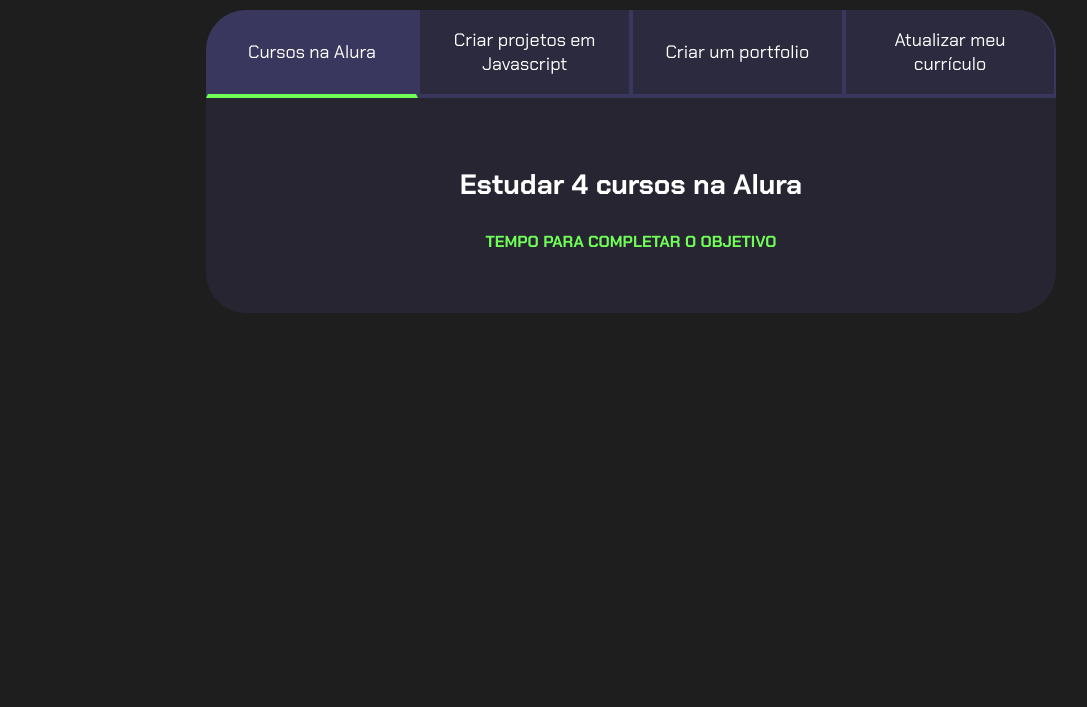
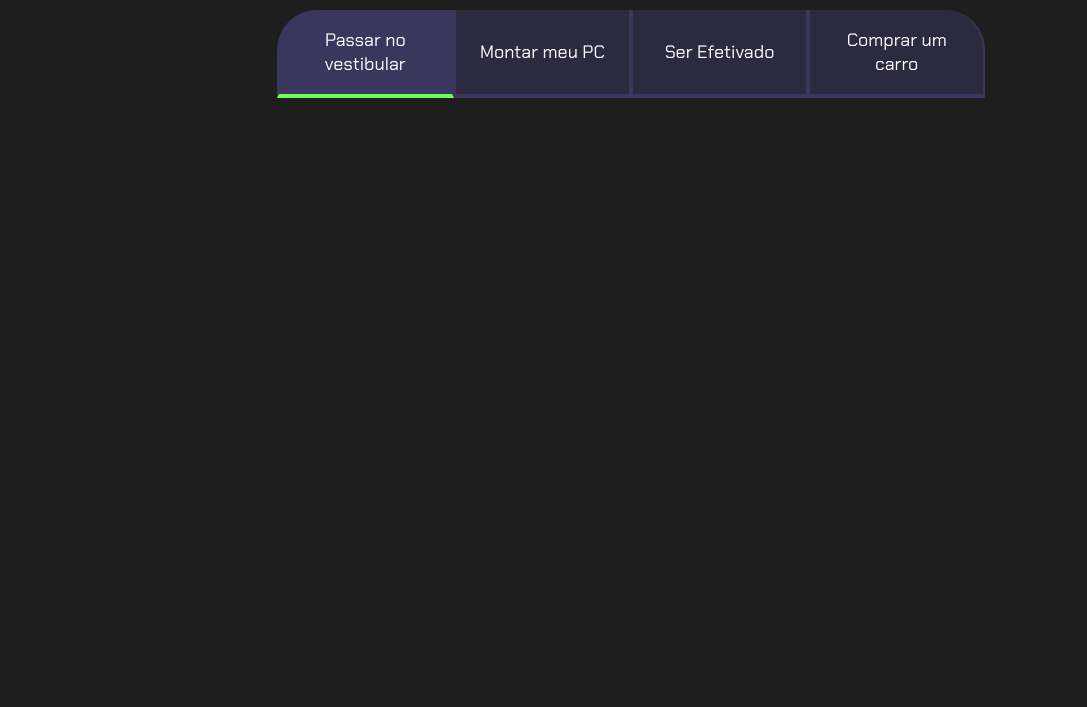
Before and after one commit to leodugais/Jovem-Tairone, a plain HTML site: page index.html in a window 1280 px wide. Shown: the part 93-800 px from the top of the page, without its empty margins (9-1096 px from the left). Drawn offline with Linux system fonts and the light colour scheme.

Commit message:
mudança2

```diff
--- a/index.html
+++ b/index.html
@@ -1,40 +1,22 @@
 <!DOCTYPE html>
 <html lang="pt-br">
+
 <head>
     <meta charset="UTF-8">
     <meta name="viewport" content="width=device-width, initial-scale=1.0">
     <title>Meus objetivos do ano</title>
     <link rel="stylesheet" href="style.css">
 </head>
+
 <body>
     <section class="conteudo-principal">
-        <h2 class="titulo-principal">Meus Objetivos do ano<span>_</span></h2>
-        <div class="conteudo">
+        <h2 class="titulo-principal">Objetivos 24k 25k<span>_</span></h2>
         <div class="botoes">
-            <button class="botao ativo">Cursos na Alura</button>
-            <button class="botao">Criar projetos em Javascript</button>
-            <button class="botao">Criar um portfolio</button>
-            <button class="botao">Atualizar meu currículo</button>
+            <button class="botao ativo">Passar no vestibular</button>
+            <button class="botao">Montar meu PC</button>
+            <button class="botao">Ser Efetivado</button>
+            <button class="botao">Comprar um carro</button>
         </div>
-        <div class="abas-textos">
-            <div class="aba-conteudo ativo">
-                <h3 class="aba-conteudo-titulo-principal">Estudar 4 cursos na Alura</h3>
-                <h4 class="aba-conteudo-titulo-secundario">Tempo para completar o objetivo</h4>
-            </div>
-            <div class="aba-conteudo">
-                <h3 class="aba-conteudo-titulo-principal">Criar 5 projetos em Javascript</h3>
-                <h4 class="aba-conteudo-titulo-secundario">Tempo para completar o objetivo</h4>
-            </div>
-            <div class="aba-conteudo">
-                <h3 class="aba-conteudo-titulo-principal">Criar um portfolio com os meus 3 melhores projetos</h3>
-                <h4 class="aba-conteudo-titulo-secundario">Tempo para completar o objetivo</h4>
-            </div>
-            <div class="aba-conteudo">
-                <h3 class="aba-conteudo-titulo-principal">Atualizar meu curriculo com os certificados da Alura</h3>
-                <h4 class="aba-conteudo-titulo-secundario">Tempo para completar o objetivo</h4>
-            </div>
-        </div>
-    </div>
     </section>
     <script src="main.js"></script>
 </body>
--- a/main.js
+++ b/main.js
@@ -1,3 +1,4 @@
+
 const botoes = document.querySelectorAll(".botao");
 
 for(let i=0;i <botoes.length;i++){
--- a/style.css
+++ b/style.css
@@ -61,32 +61,9 @@ body {
     display: block;
 }
 
-.botao.ativo{
+.ativo{
     background-color: var(--botao-ativo);
     border-bottom: 4px solid var(--verde);
-}
-
-.abas-textos{
-    background-color: var(--texto-fundo);
-    padding: 40px;
-    border-radius: 0 0 40px 40px;
-}
-.aba-conteudo.ativo{
-    display:block;
-}
-
-.aba-conteudo{
-    display: none;
-}
-
-.aba-conteudo-titulo-principal{
-    font-size: 28px;
-    text-align: center;
-}
-.aba-conteudo-titulo-secundario{
-    text-align: center;
-    color: var(--verde);
-    text-transform: uppercase;
 }
 
 @media screen and (min-width: 768px) {
```
